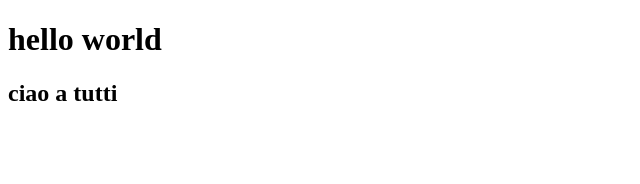
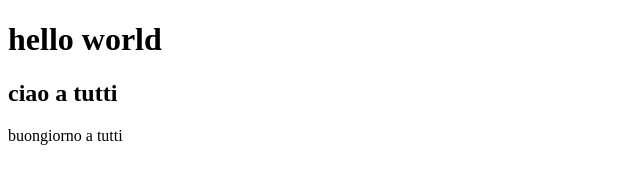
Before and after one commit to vladturcanu203-crypto/GIT, a plain HTML site: page index.html in a window 1280 px wide. Shown: the whole page, without its empty margins (0-640 px from the left). Drawn offline with Linux system fonts and the light colour scheme.

Commit message:
aggiunta div

```diff
--- a/index.html
+++ b/index.html
@@ -8,5 +8,8 @@
   <body>
     <h1>hello world</h1>
     <h2>ciao a tutti</h2>
+    <div>
+      <p>buongiorno a tutti</p>
+    </div>
   </body>
 </html>
```
